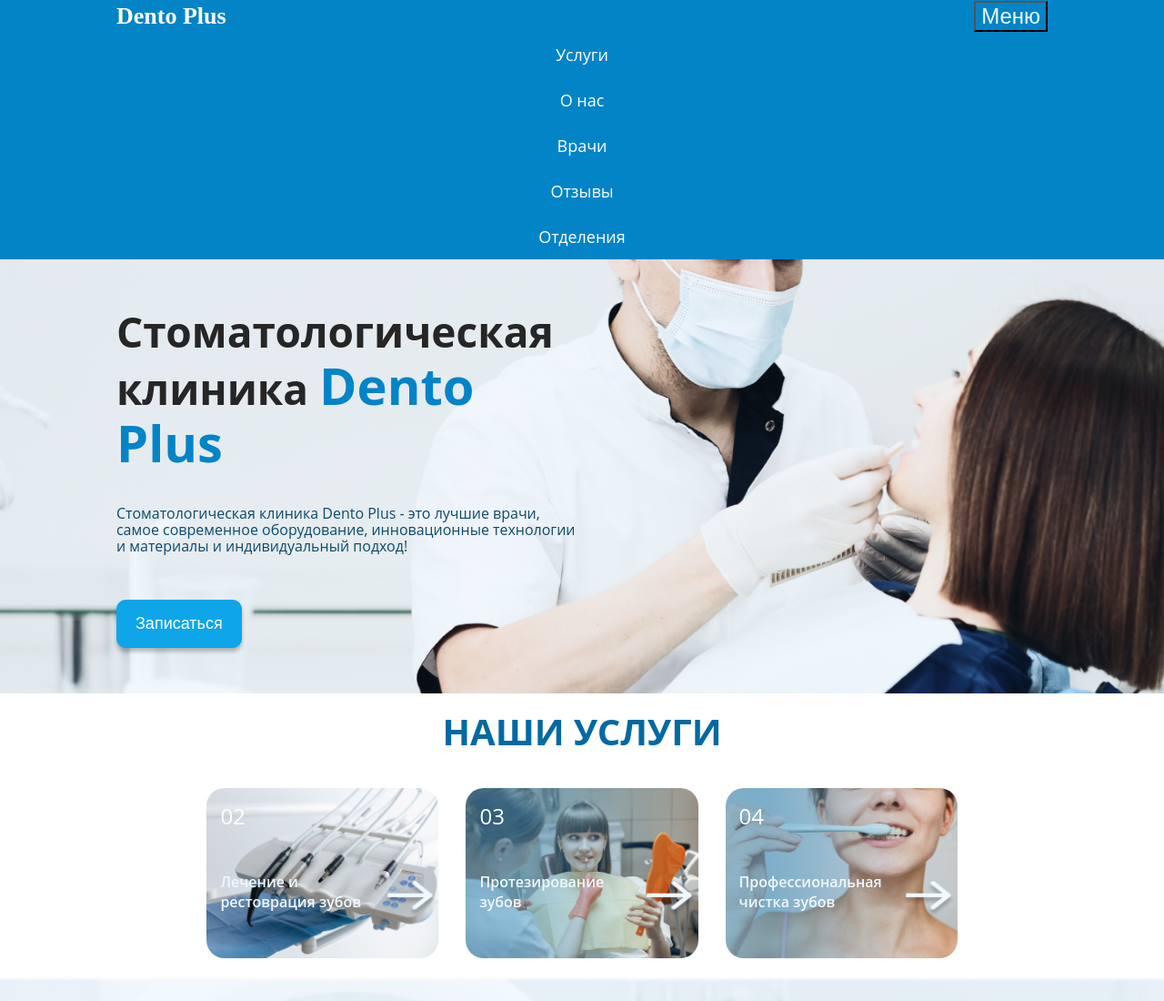
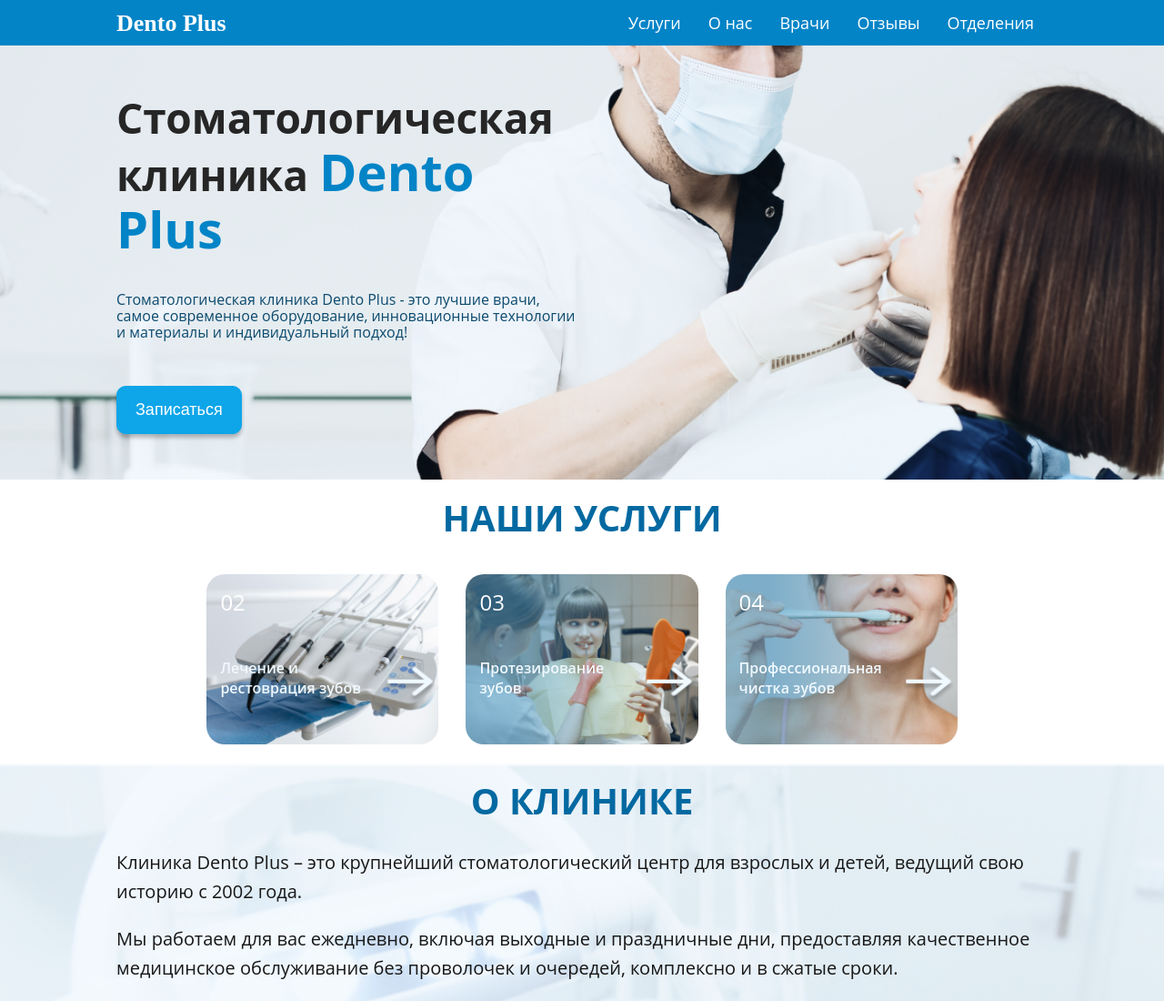
Before and after one commit to Natalyu1/stomatology-clinic, a plain HTML site: page index.html in a window 1280 px wide. Shown: the top 1100 px of the page at 91% size. Drawn offline with Linux system fonts and the light colour scheme.

Commit message:
мобильная версия

```diff
--- a/script.js
+++ b/script.js
@@ -1,5 +1,13 @@
+let isOpen = false
 function openMenu() {
-    const openMobile = document.getElementById(container-mobile)
+    const openMobile = document.getElementById("container-mobile")
+    if (isOpen){
+      openMobile.style.display = "none"
+      isOpen = false
+    } else {
+        openMobile.style.display = "flex"
+        isOpen = true
+    }
 
 
 }
--- a/styles.css
+++ b/styles.css
@@ -4,32 +4,61 @@
 
 }
 
+
 .desktop{
     background-color: var(--primary-background);
 }
 
-
-@media (max-width: 768px){
-    .desktop{
-        display: none;
-    }
+.cap{
+    width: 100%;
+    max-width: 1024px;
+     margin: 0 auto;
+    display: flex;
+    align-items: center;
+    justify-content: space-between;
 }
 
-@media (min-width: 768px){
-    .desktop{
-        display: none;
+.title{
+    color: var(--text-color);
+    font-style: normal;
+    font-weight: 700;
+    font-size: 26px;
+    line-height: 35px;
+    text-align: left;
     }
-}
+
+    .list{
+        display: flex;
+        flex-direction: row;
+        flex-wrap: wrap;
+    }
+
+
+    .list2{
+        font-family: 'Open Sans';
+        font-style: normal;
+        font-size: 18px;
+        line-height: 30px;
+        text-align: center;
+        padding: 10px 15px;
+        color: var(--text-color);
+        text-decoration: none;
+    }
+
 
 .mobile{
+    display: none;
     background-color: var(--primary-background);
 }
 
+@media (max-width: 768px){
+    .desktop {
+        display: none;
+    }
 
-@media (min-width: 768px){
-    .mobile{
-        display: flex;
-        flex-direction: column;
+    .mobile {
+      display: flex;
+      flex-direction: column;
     }
 }
 
@@ -43,12 +72,6 @@
 }
 
 
-@media (max-width: 768px){
-    .cap-mobile{
-        display: flex;
-        flex-direction: row;
-    }
-}
 
 .title-mobile{
 color: var(--text-color);
@@ -59,13 +82,7 @@
 text-align: left;
 }
 
-@media (max-width: 768px){
-    .title-mobile{
-        display: flex;
-        flex-direction: row;
-        font-size: 34px;
-    }
-}
+
 
 
 .button-mobule{
@@ -75,18 +92,11 @@
 }
 
 .list-mobile{
-    display: flex;
-    flex-direction: column;
+    display: none;
     flex-wrap: wrap;
-}
+    align-items: center;
+    justify-content: space-between;
 
-@media (max-width: 768px){
-    .list-mobile{
-        display: none;
-        width: 400px;
-        height: 400px;
-        background-color: grey;
-    }
 }
 
 
```
